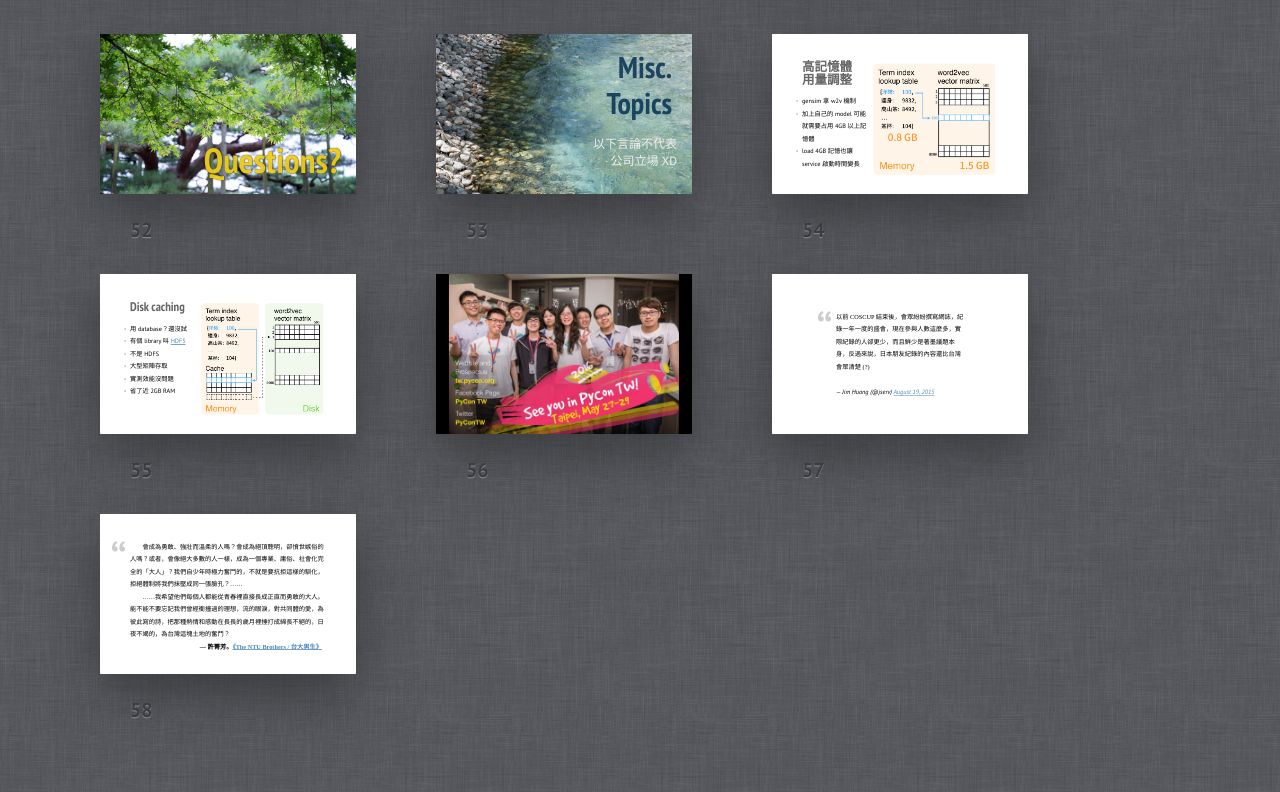
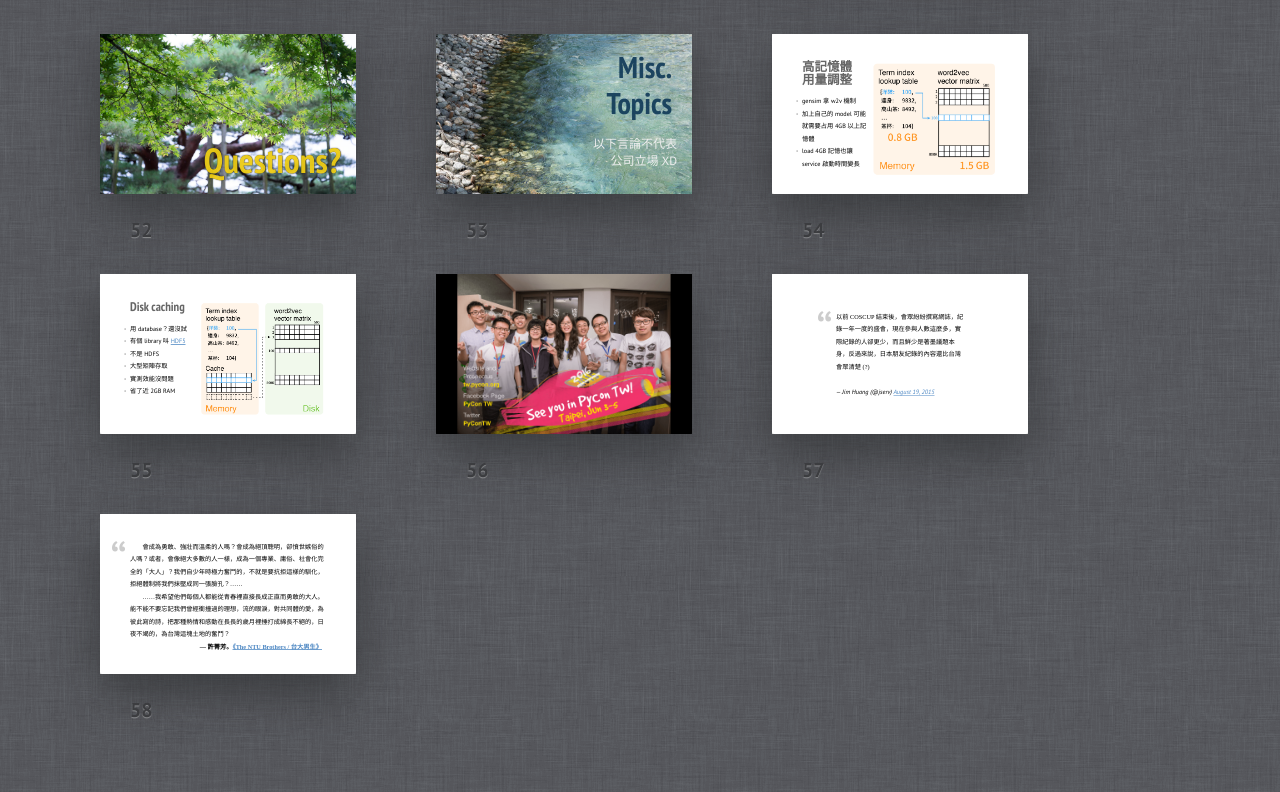
Before and after one commit to ccwang002/2015Talk-Chinese-Search, a plain HTML site: page slides/index.html in a window 1280 px wide. Shown: the part 4273-5065 px from the top of the page. Drawn offline with nearby package versions, Linux system fonts and the light colour scheme; some packages are replaced by stand-ins of ours.

Commit message:
update pycontw 2016 pr fig

```diff
--- a/slides/index.html
+++ b/slides/index.html
@@ -1042,7 +1042,7 @@ yaoi     	0.749</code></pre>
   </div></section>
 
   <section id="pycontw-2016" class="slide cover h"><div>
-      <img src="pics/pycontw2016.jpg" alt="">
+      <img src="pics/pycontw2016.png" alt="">
   </div></section>
 
   <section id="my-future-goal" class="slide"><div>
```
Also changed, not shown: slides/pycon_cn_guangzhou.html (+1 -1 lines), slides/pycon_cn_shanghai.html (+1 -1 lines), slides/pics/pycontw2016.jpg (deleted), slides/pics/pycontw2016.png (added).
